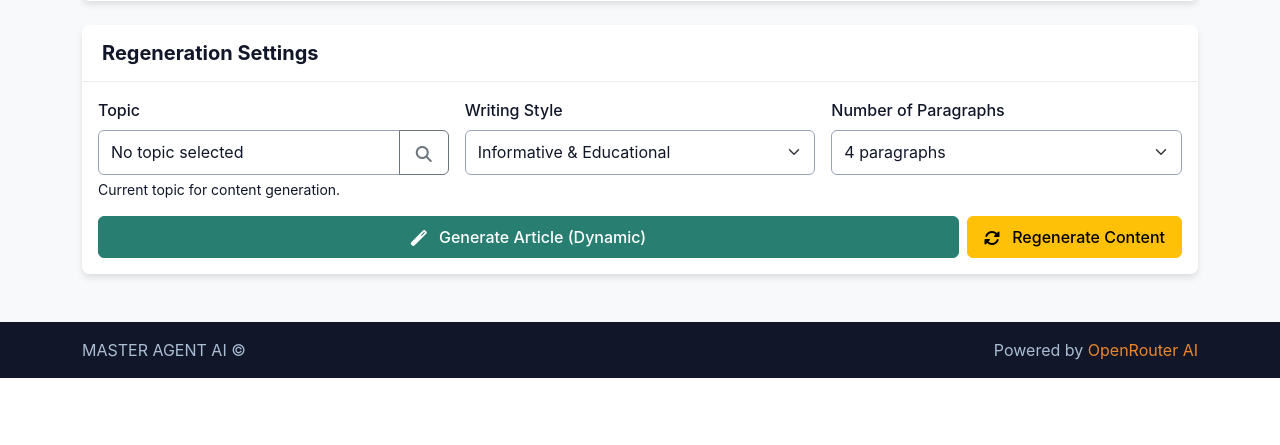
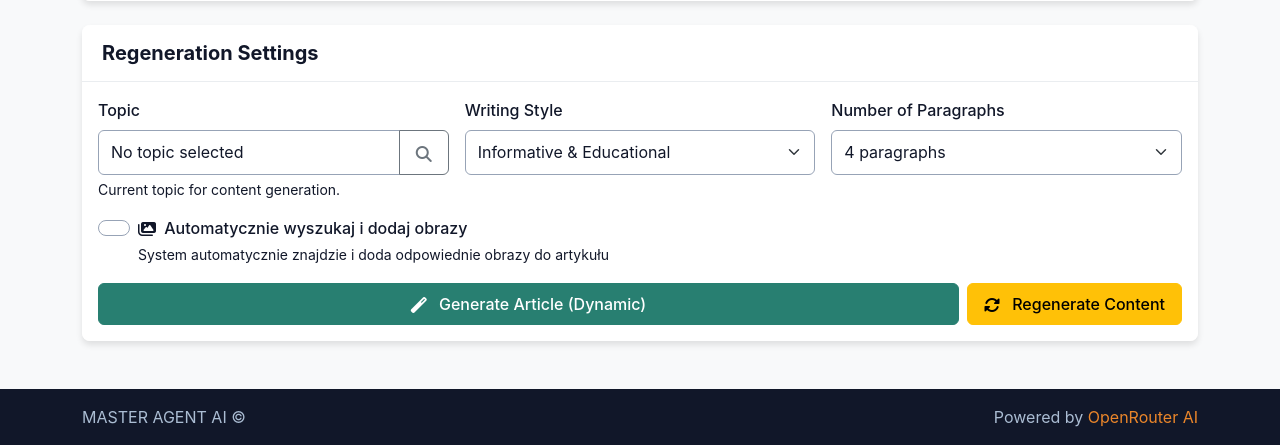
Before and after one commit to walerys1003/AUTO-BLOG-AGENT, a Python web app: template templates/content/editor.html in a window 1280 px wide; the page is wider, and only the part inside the window is pictured. Shown: the part 1166-1611 px from the top of that part. Before the commit the page ends 1544 px from the top of that part, so only its background shows below. Run offline with Jinja, Linux system fonts and the light colour scheme; the template is opened without the code that fills it, so the values that code supplies are empty; some libraries are stand-ins or nearby versions.

Commit message:
Add feature that automatically finds and includes relevant images in articles
Implements an 'auto_find_images' checkbox in editor.html and passes its boolean state to the generateContentDynamically() function.

Replit-Commit-Author: Agent
Replit-Commit-Session-Id: f932fba3-eb06-492c-bdeb-fdf101ecf20a
Replit-Commit-Screenshot-Url: https://storage.googleapis.com/screenshot-production-us-central1/fe21f6ff-82c1-4e4d-926c-a837f59c7d8e/63986fb7-be87-4786-a038-fedffc121a22.jpg

```diff
--- a/templates/content/editor.html
+++ b/templates/content/editor.html
@@ -166,6 +166,19 @@
                                 <option value="5" {% if paragraph_count == 5 %}selected{% endif %}>5 paragraphs</option>
                                 <option value="6" {% if paragraph_count == 6 %}selected{% endif %}>6 paragraphs</option>
                             </select>
+                        </div>
+                    </div>
+
+                    <!-- Auto-find Images Checkbox -->
+                    <div class="row mt-3">
+                        <div class="col-12">
+                            <div class="form-check form-switch">
+                                <input class="form-check-input" type="checkbox" id="auto_find_images" name="auto_find_images" value="1" checked>
+                                <label class="form-check-label" for="auto_find_images">
+                                    <i class="fas fa-images me-1"></i> Automatycznie wyszukaj i dodaj obrazy
+                                </label>
+                                <div class="form-text">System automatycznie znajdzie i doda odpowiednie obrazy do artykułu</div>
+                            </div>
                         </div>
                     </div>
 
@@ -561,6 +574,7 @@ function generateContentDynamically() {
     const topicTitle = document.getElementById('topic_display').value;
     const style = document.getElementById('style').value;
     const paragraphCount = parseInt(document.getElementById('paragraph_count').value);
+    const autoFindImages = document.getElementById('auto_find_images').checked;
 
     // Validation
     if (!topicId || !topicTitle || topicTitle === 'No topic selected') {
```
